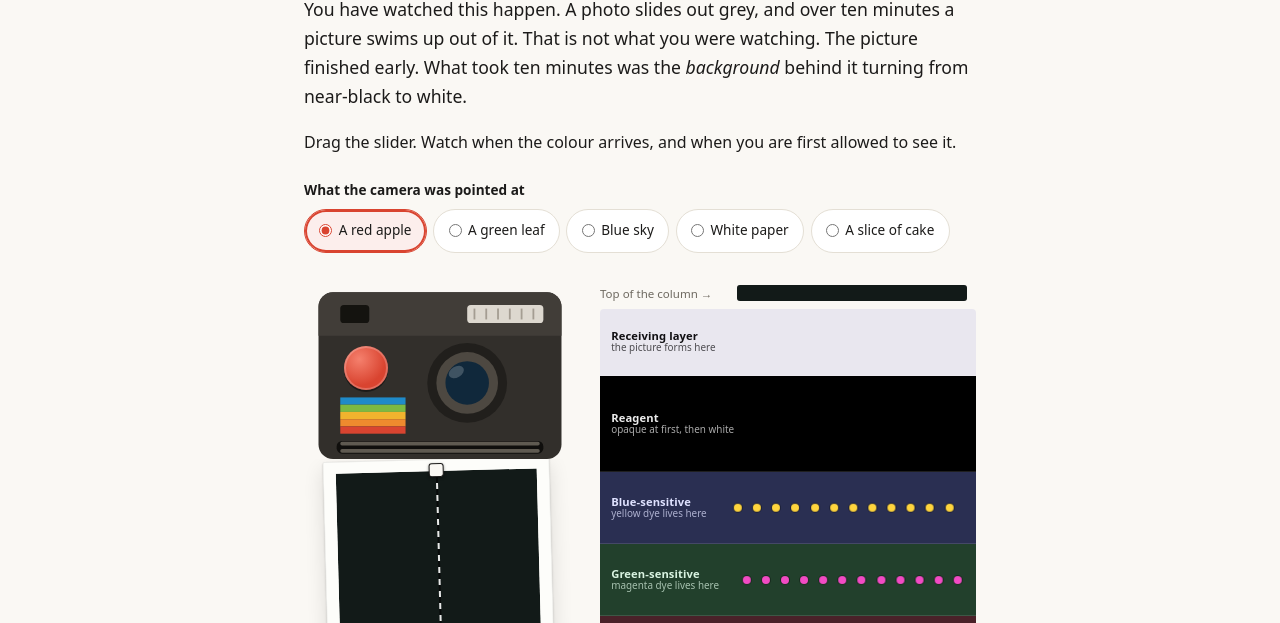
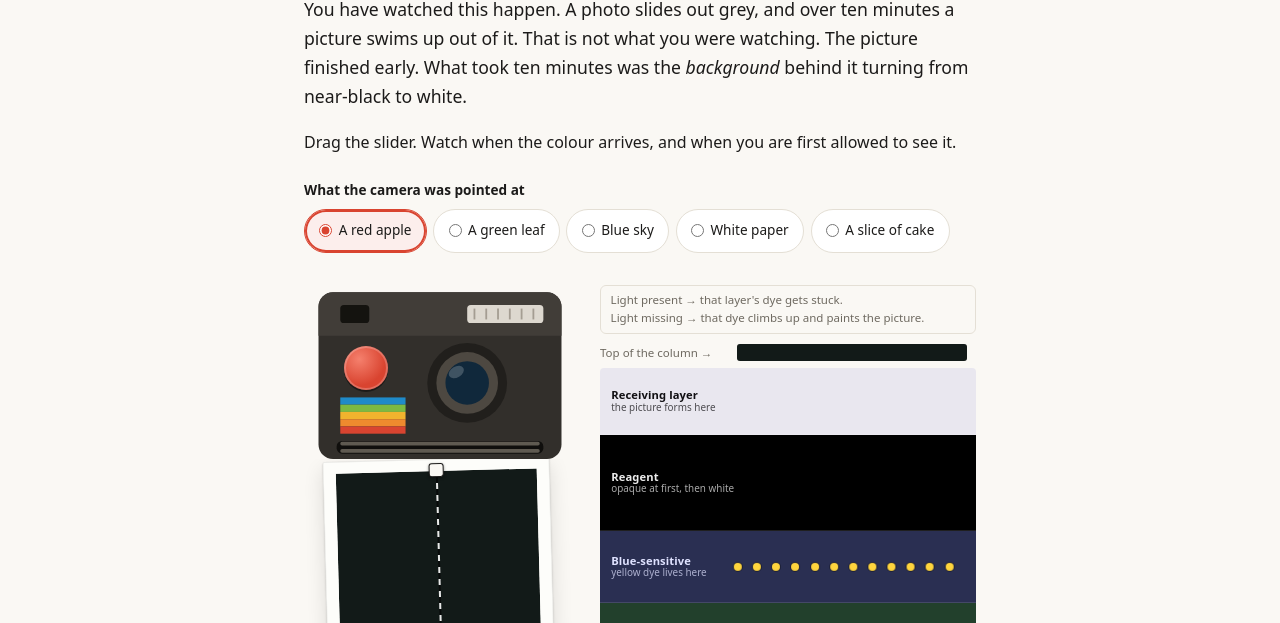
Before and after one commit to comp4020-agentic-coding-studio/comp4020-ass1-yue03084-ce, an Astro site: page / in a window 1280 px wide. Shown: the part 162-785 px from the top of the page. Built offline with nearby package versions, Linux system fonts and the light colour scheme; Astro itself is replaced by a stand-in of ours.

Commit message:
film: state the rule on a card at the diagram
Two lines, bordered and quiet, at the top of the cross-section:

  Light present -> that layer's dye gets stuck.
  Light missing -> that dye climbs up and paints the picture.

A compression of the "What just happened" prose, which is unchanged. The
prose is below the fold from the diagram and the per-layer verdicts only
appear once the stack is tipped, so until now the backwards-sounding half
of Polaroid chemistry had no always-visible statement anywhere near where
a reader meets it.

Above the strip rather than beside it because there is no beside: .film
measures 376px at 1920 and the label column and the dot lanes use all of
it. Above is also the corner the light arrives from, and being outside
.stack it clears the labels and dots by construction.

Measured, not eyeballed (/tmp/card.mjs, /tmp/card-explode.mjs): one line
each at 1920 and 390, no horizontal overflow, no sideways page scroll, and
exploded it clears .rays__key by 101px at 1920 and 33px at 390 -- that key
is positioned negatively out of .stack's box and rides up into exactly the
airspace this card took.

pnpm check green: typecheck, build, oxlint, stylelint, 42 tests.

Co-Authored-By: Claude Opus 5 <noreply@anthropic.com>

```diff
--- a/src/pages/index.astro
+++ b/src/pages/index.astro
@@ -219,6 +219,27 @@ const BARS = [
       </figure>
 
       <figure class="film" data-testid="film">
+        {/* The whole idea in two lines, sitting where the confusion is. The
+            prose under "What just happened" says this properly and stays
+            exactly as it was; a reader in the middle of the diagram is not
+            going to scroll down for it, and the verdicts on the slabs only
+            appear once the stack is tipped.
+
+            Above the strip rather than beside it, because there is no beside:
+            .film measures 376px at 1920 and the label column and the dot lanes
+            between them use all of it. Above also puts it where the light
+            arrives — the same corner the exploded view's "Light from the
+            scene ↓" comes in at — and outside .stack entirely, so it clears
+            the layer labels and dots by construction and, unlike that key, it
+            does not fade out when the stack collapses.
+
+            Announced, not aria-hidden like the strip and the stack below it.
+            Twelve colours read aloud are noise; two sentences are the point. */}
+        <ul class="rulecard" data-testid="rule">
+          <li class="rulecard__line">Light present → that layer's dye gets stuck.</li>
+          <li class="rulecard__line">Light missing → that dye climbs up and paints the picture.</li>
+        </ul>
+
         {/* The caption underneath says left-to-right here is top-to-bottom of
             the marked column, and a reader should not have to take that on
             trust. This is that column, laid sideways over the lanes it
--- a/src/styles/global.css
+++ b/src/styles/global.css
@@ -252,6 +252,26 @@ figcaption {
 }
 
 /* --- the film stack ----------------------------------------------------- */
+
+/* A legend, so it is bordered and quiet rather than another paragraph: the
+   reader should be able to glance at it and go back to the diagram. Nothing
+   here fixes a height — the lines wrap to three at a narrow width and the card
+   simply grows, which is the one thing a box of text next to this stack is
+   allowed to do. */
+.rulecard {
+  margin: 0 0 0.6rem;
+  padding: 0.4rem 0.6rem;
+  list-style: none;
+  border: 1px solid var(--rule);
+  border-radius: 6px;
+  color: var(--dim);
+  font-size: 0.72rem;
+  line-height: 1.45;
+}
+
+.rulecard__line + .rulecard__line {
+  margin-top: 0.1rem;
+}
 
 /* The strip is positioned off the same two numbers the lanes are, handed down
    from the markup: the band starts half a lane-pitch left of the first dot and
```
Also changed, not shown: spec/explainer.test.ts (+24 -0 lines).
